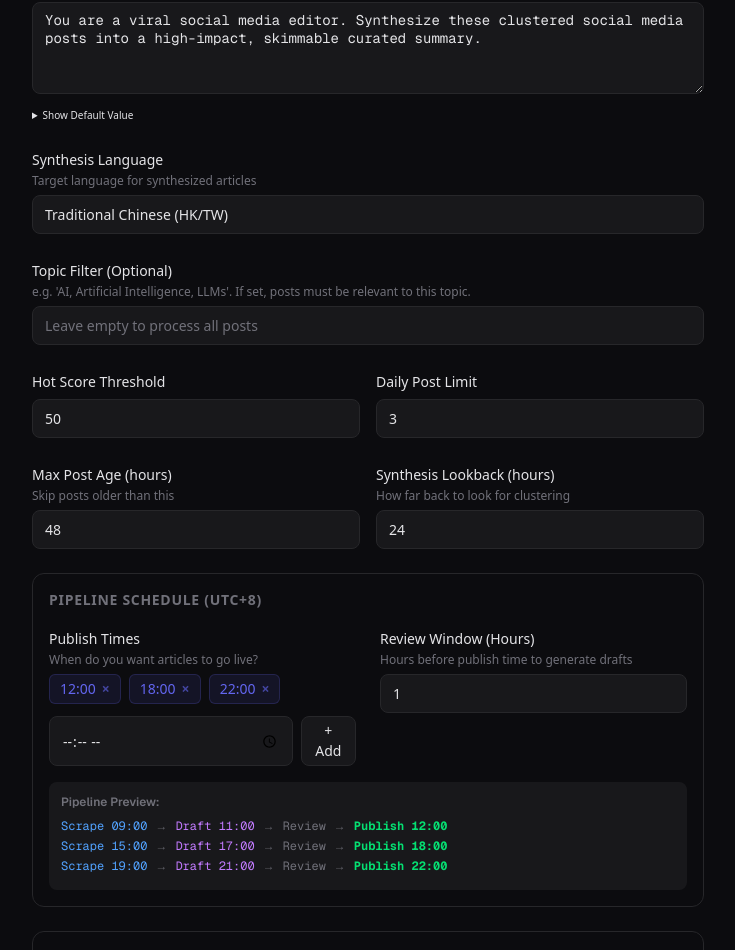
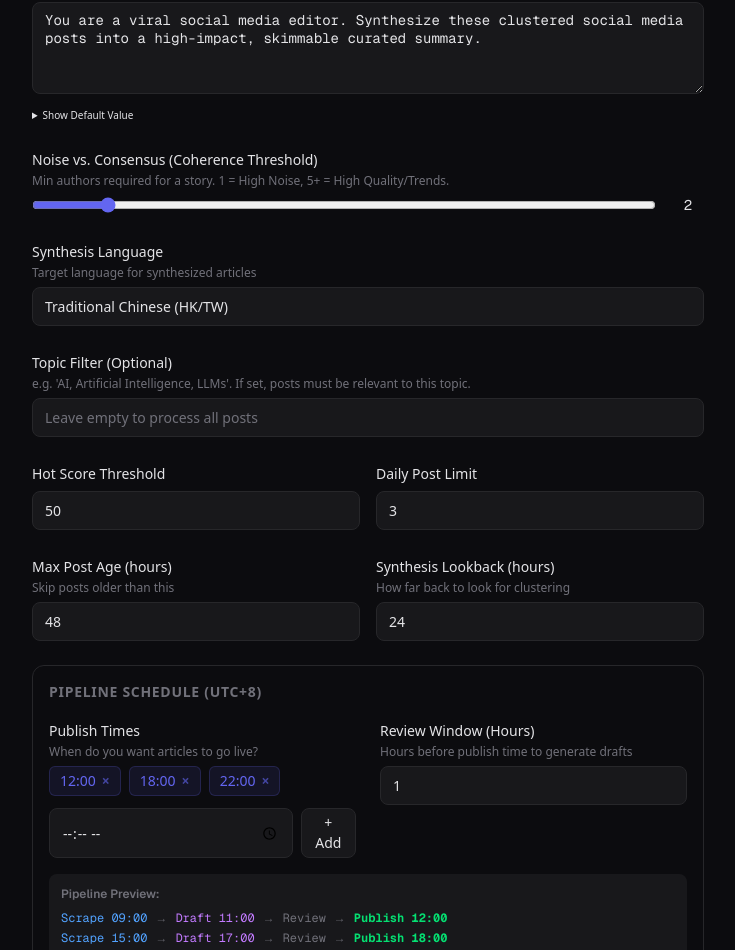
Before and after one commit to assistant4ed/aithread, a Next.js app: page /workspaces/new in a window 1280 px wide. Shown: the part 1225-2175 px from the top of the page, without its empty margins (272-1007 px from the left). Built offline with nearby package versions, Linux system fonts and the light colour scheme; no server answers.

Commit message:
feat: add configurable coherence threshold to workspaces for synthesis engine consensus.

```diff
--- a/app/api/workspaces/[id]/route.ts
+++ b/app/api/workspaces/[id]/route.ts
@@ -72,7 +72,7 @@ export async function PATCH(request: NextRequest, { params }: RouteParams) {
             "twitterApiKey", "twitterApiSecret", "twitterAccessToken", "twitterAccessSecret",
             "autoApproveDrafts", "autoApprovePrompt",
             "aiProvider", "aiModel", "aiApiKey",
-            "synthesisPrompt",
+            "synthesisPrompt", "coherenceThreshold",
         ];
 
         const data: Record<string, any> = {};
--- a/app/api/workspaces/route.ts
+++ b/app/api/workspaces/route.ts
@@ -61,6 +61,7 @@ export async function POST(request: NextRequest) {
             aiModel,
             aiApiKey,
             synthesisPrompt,
+            coherenceThreshold,
         } = body;
 
         if (!name || !translationPrompt) {
@@ -108,6 +109,7 @@ export async function POST(request: NextRequest) {
                 aiModel: aiModel || "llama-3.3-70b-versatile",
                 aiApiKey: aiApiKey || null,
                 synthesisPrompt: synthesisPrompt || undefined,
+                coherenceThreshold: coherenceThreshold ? Number(coherenceThreshold) : undefined,
                 ownerId: session.user.id,
             },
             include: { sources: true }
--- a/app/workspaces/[id]/edit/page.tsx
+++ b/app/workspaces/[id]/edit/page.tsx
@@ -43,6 +43,7 @@ export default function EditWorkspacePage() {
         aiModel: "llama-3.3-70b-versatile",
         aiApiKey: "",
         synthesisPrompt: "",
+        coherenceThreshold: 2,
     });
 
     useEffect(() => {
@@ -81,6 +82,7 @@ export default function EditWorkspacePage() {
                     aiModel: data.aiModel || "llama-3.3-70b-versatile",
                     aiApiKey: data.aiApiKey || "",
                     synthesisPrompt: data.synthesisPrompt || "",
+                    coherenceThreshold: data.coherenceThreshold || 2,
                 });
             } catch (err: any) {
                 setError(err.message);
@@ -134,6 +136,7 @@ export default function EditWorkspacePage() {
                     aiModel: form.aiModel,
                     aiApiKey: form.aiApiKey || null,
                     synthesisPrompt: form.synthesisPrompt,
+                    coherenceThreshold: Number(form.coherenceThreshold),
                 }),
             });
 
@@ -402,19 +405,23 @@ export default function EditWorkspacePage() {
                         className="input font-mono text-xs"
                     />
                 </Field>
-                {/* Synthesis Prompt */}
+                {/* Coherence Threshold */}
                 <Field
-                    label="Synthesis Personality / Prompt"
-                    hint="Instructions for the AI on how to write the news articles (tone, style, etc.)"
-                    defaultValue="You are a viral social media editor. Synthesize these clustered social media posts into a high-impact, skimmable curated summary."
+                    label="Noise vs. Consensus (Coherence Threshold)"
+                    hint="Min authors required for a story. 1 = High Noise, 5+ = High Quality/Trends."
                 >
-                    <textarea
-                        value={form.synthesisPrompt}
-                        onChange={(e) => setForm({ ...form, synthesisPrompt: e.target.value })}
-                        rows={4}
-                        placeholder="e.g. You are a viral social media editor. Write like a Gen-Z tech influencer..."
-                        className="input font-mono text-xs"
-                    />
+                    <div className="flex items-center gap-4">
+                        <input
+                            type="range"
+                            min="1"
+                            max="10"
+                            step="1"
+                            value={form.coherenceThreshold}
+                            onChange={(e) => setForm({ ...form, coherenceThreshold: Number(e.target.value) })}
+                            className="flex-1 accent-accent"
+                        />
+                        <span className="text-sm font-mono w-8 text-center">{form.coherenceThreshold}</span>
+                    </div>
                 </Field>
 
 
--- a/app/workspaces/new/page.tsx
+++ b/app/workspaces/new/page.tsx
@@ -38,6 +38,7 @@ export default function NewWorkspacePage() {
         aiModel: "llama-3.3-70b-versatile",
         aiApiKey: "",
         synthesisPrompt: "You are a viral social media editor. Synthesize these clustered social media posts into a high-impact, skimmable curated summary.",
+        coherenceThreshold: 2,
     });
 
     const handleConnectOAuth = async (provider: string) => {
@@ -73,6 +74,7 @@ export default function NewWorkspacePage() {
                     aiModel: form.aiModel,
                     aiApiKey: form.aiApiKey || null,
                     synthesisPrompt: form.synthesisPrompt,
+                    coherenceThreshold: Number(form.coherenceThreshold),
                 }),
             });
 
@@ -120,6 +122,7 @@ export default function NewWorkspacePage() {
                     aiModel: form.aiModel,
                     aiApiKey: form.aiApiKey || null,
                     synthesisPrompt: form.synthesisPrompt,
+                    coherenceThreshold: Number(form.coherenceThreshold),
                 }),
             });
 
@@ -431,6 +434,24 @@ export default function NewWorkspacePage() {
                         placeholder="e.g. You are a viral social media editor. Write like a Gen-Z tech influencer..."
                         className="input font-mono text-xs"
                     />
+                </Field>
+                {/* Coherence Threshold */}
+                <Field
+                    label="Noise vs. Consensus (Coherence Threshold)"
+                    hint="Min authors required for a story. 1 = High Noise, 5+ = High Quality/Trends."
+                >
+                    <div className="flex items-center gap-4">
+                        <input
+                            type="range"
+                            min="1"
+                            max="10"
+                            step="1"
+                            value={form.coherenceThreshold}
+                            onChange={(e) => setForm({ ...form, coherenceThreshold: Number(e.target.value) })}
+                            className="flex-1 accent-accent"
+                        />
+                        <span className="text-sm font-mono w-8 text-center">{form.coherenceThreshold}</span>
+                    </div>
                 </Field>
 
 
--- a/lib/synthesis_engine.ts
+++ b/lib/synthesis_engine.ts
@@ -16,6 +16,7 @@ export interface SynthesisSettings {
     aiProvider?: string;
     aiModel?: string;
     aiApiKey?: string | null;
+    coherenceThreshold?: number; // Minimum authors for consensus
 }
 
 /**
@@ -95,8 +96,9 @@ export async function runSynthesisEngine(workspaceId: string, settings: Synthesi
     const allAuthors = new Set(posts.map(p => p.sourceAccount));
     const totalTracked = allAuthors.size || 1;
 
-    // FIX: Minimum 2 authors required (or 5%, whichever is higher)
-    const thresholdCount = Math.max(2, Math.ceil(totalTracked * 0.05));
+    // Use configurable threshold (default 2)
+    const minAuthors = settings.coherenceThreshold ?? 2;
+    const thresholdCount = Math.max(minAuthors, Math.ceil(totalTracked * 0.05));
 
     console.log(`[Synthesis] Found ${rawClusters.length} clusters. Coherence Threshold: ${thresholdCount} authors.`);
 
@@ -469,6 +471,7 @@ if (process.argv[1] && process.argv[1].endsWith("synthesis_engine.ts")) {
                     aiProvider: (ws as any).aiProvider,
                     aiModel: (ws as any).aiModel,
                     aiApiKey: (ws as any).aiApiKey,
+                    coherenceThreshold: (ws as any).coherenceThreshold,
                 });
             }
         } catch (e) {
```
Also changed, not shown: 1 other file (tests, documents, lock files or other folders).
